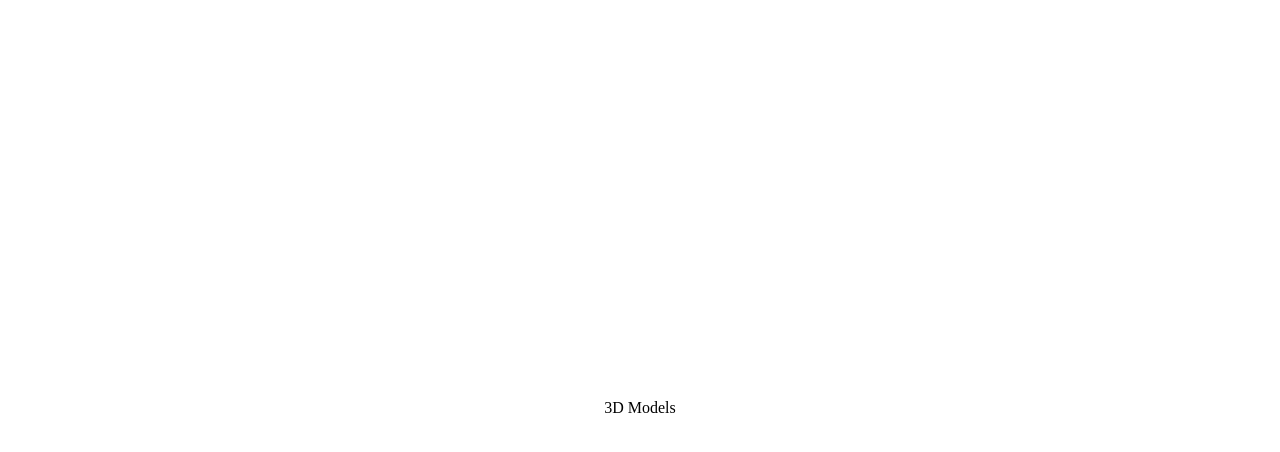
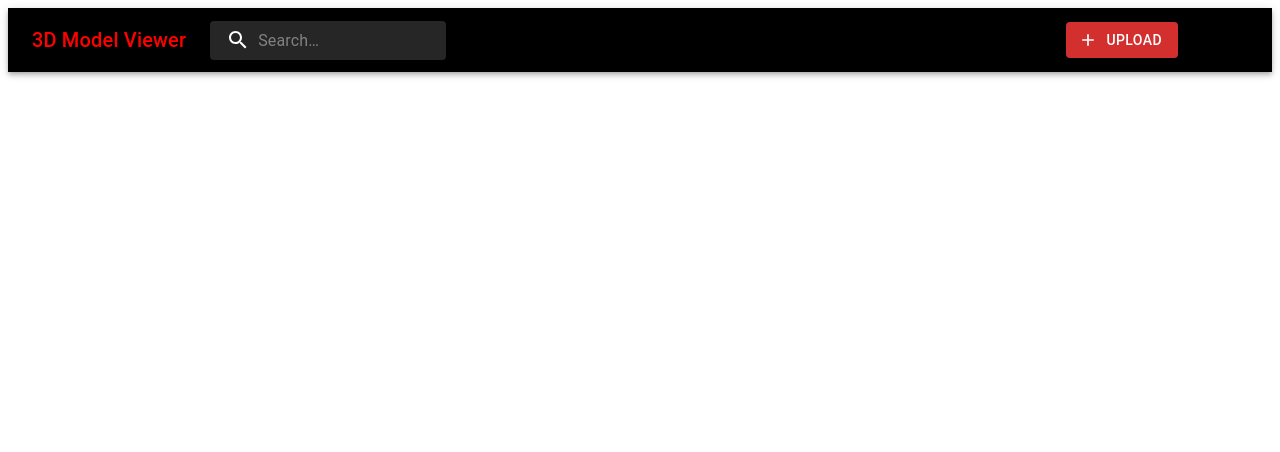
Before and after one commit to AnandhuRs619/3Dmodels-viewer-app, a React (Vite) app: page / in a window 1280 px wide. Shown: the top 452 px of the page. Built offline with nearby package versions, Linux system fonts and the light colour scheme.

Commit message:
UI designing is started by creating a navbar

```diff
--- a/package.json
+++ b/package.json
@@ -12,6 +12,7 @@
   "dependencies": {
     "@emotion/react": "^11.11.4",
     "@emotion/styled": "^11.11.5",
+    "@mui/icons-material": "^5.15.18",
     "@mui/material": "^5.15.18",
     "@react-three/drei": "^9.105.6",
     "@react-three/fiber": "^8.16.6",
--- a/src/App.jsx
+++ b/src/App.jsx
@@ -1,14 +1,11 @@
+import { DashboardPage } from "./pages/DashboardPage"
 
 
 function App() {
 
   return (
     <>
-    <div style={{ display: 'flex', justifyContent: 'center', alignItems: 'center', height: '100vh' }}>
-        <div>
-          3D Models
-        </div>
-      </div>
+    <DashboardPage/>
     </>
   )
 }
--- /dev/null
+++ b/src/components/Navbar.jsx
@@ -0,0 +1,74 @@
+
+import AppBar from '@mui/material/AppBar';
+import Toolbar from '@mui/material/Toolbar';
+import Typography from '@mui/material/Typography';
+import InputBase from '@mui/material/InputBase';
+import { alpha, styled } from '@mui/material/styles';
+import SearchIcon from '@mui/icons-material/Search';
+import Button from '@mui/material/Button';
+import { Add } from '@mui/icons-material';
+
+const Search = styled('div')(({ theme }) => ({
+  position: 'relative',
+  borderRadius: theme.shape.borderRadius,
+  backgroundColor: alpha(theme.palette.common.white, 0.15),
+  '&:hover': {
+    backgroundColor: alpha(theme.palette.common.white, 0.25),
+  },
+  marginRight: theme.spacing(),
+  marginLeft: 0,
+  width: '100%',
+  [theme.breakpoints.up('sm')]: {
+    marginLeft: theme.spacing(3),
+    width: 'auto',
+  },
+}));
+
+const SearchIconWrapper = styled('div')(({ theme }) => ({
+  padding: theme.spacing(0, 2),
+  height: '100%',
+  position: 'absolute',
+  pointerEvents: 'none',
+  display: 'flex',
+  alignItems: 'center',
+  justifyContent: 'center',
+}));
+
+const StyledInputBase = styled(InputBase)(({ theme }) => ({
+  color: 'inherit',
+  '& .MuiInputBase-input': {
+    padding: theme.spacing(1, 1, 1, 0),
+    paddingLeft: `calc(1em + ${theme.spacing(4)})`,
+    transition: theme.transitions.create('width'),
+    width: '100%',
+    [theme.breakpoints.up('md')]: {
+      width: '20ch',
+    },
+  },
+}));
+
+const Navbar = () => {
+  return (
+    <AppBar position="static" sx={{ backgroundColor: 'black' }}>
+      <Toolbar>
+      <Typography variant="h6" noWrap sx={{ flexGrow: 0, color: 'red' }}>
+          3D Model Viewer
+        </Typography>
+        <Search>
+          <SearchIconWrapper>
+            <SearchIcon />
+          </SearchIconWrapper>
+          <StyledInputBase
+            placeholder="Search…"
+            inputProps={{ 'aria-label': 'search' }}
+          />
+        </Search>
+        <Button  variant="contained" color="error" startIcon={<Add />} sx={{ color: 'white', ml: 'auto' ,mr:'70px'}}>
+          Upload
+        </Button>
+      </Toolbar>
+    </AppBar>
+  );
+};
+
+export default Navbar;
--- /dev/null
+++ b/src/pages/DashboardPage.jsx
@@ -0,0 +1,9 @@
+import Navbar from "../components/Navbar"
+
+export const DashboardPage = () => {
+  return (
+    <>
+        <Navbar />
+    </>
+  )
+}
```
Also changed, not shown: 1 other file (tests, documents, lock files or other folders).
